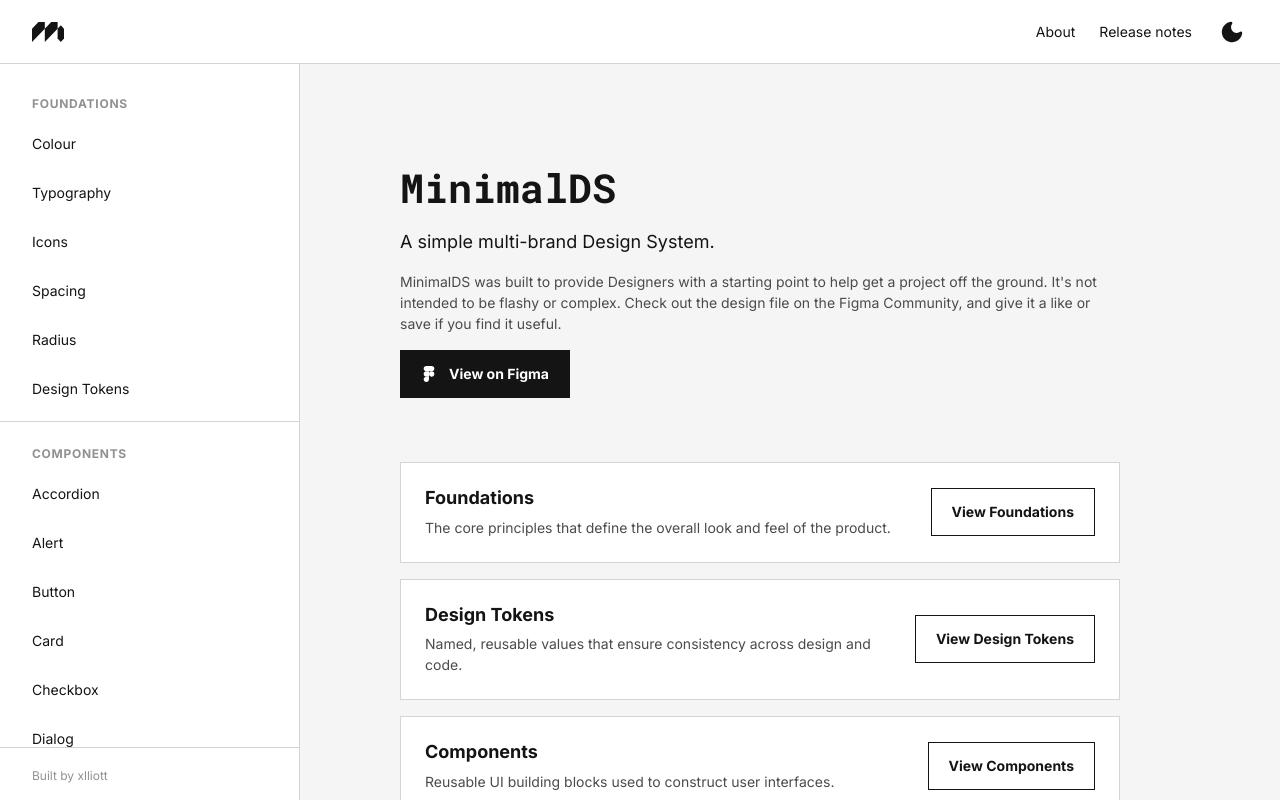
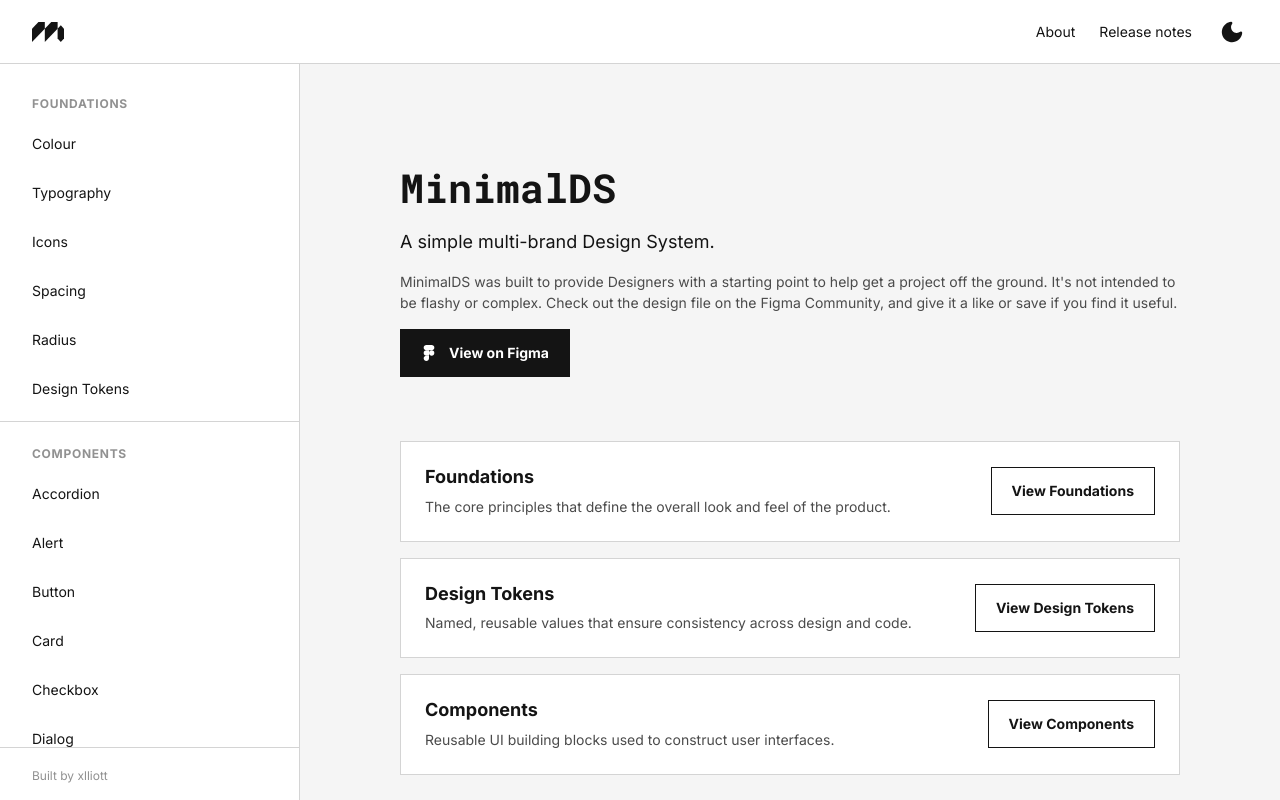
Before and after one commit to xlliott/minimalds, a React (Vite) app: page / in a window 1280 px wide. Built offline with nearby package versions, Linux system fonts and the light colour scheme.

Commit message:
Update Home.css

```diff
--- a/src/pages/Home.css
+++ b/src/pages/Home.css
@@ -3,7 +3,7 @@
    ============================================================ */
 
 .mds-page-home {
-  max-width: 720px;
+  max-width: 800px;
 }
 
 .mds-page-home__hero {
```
